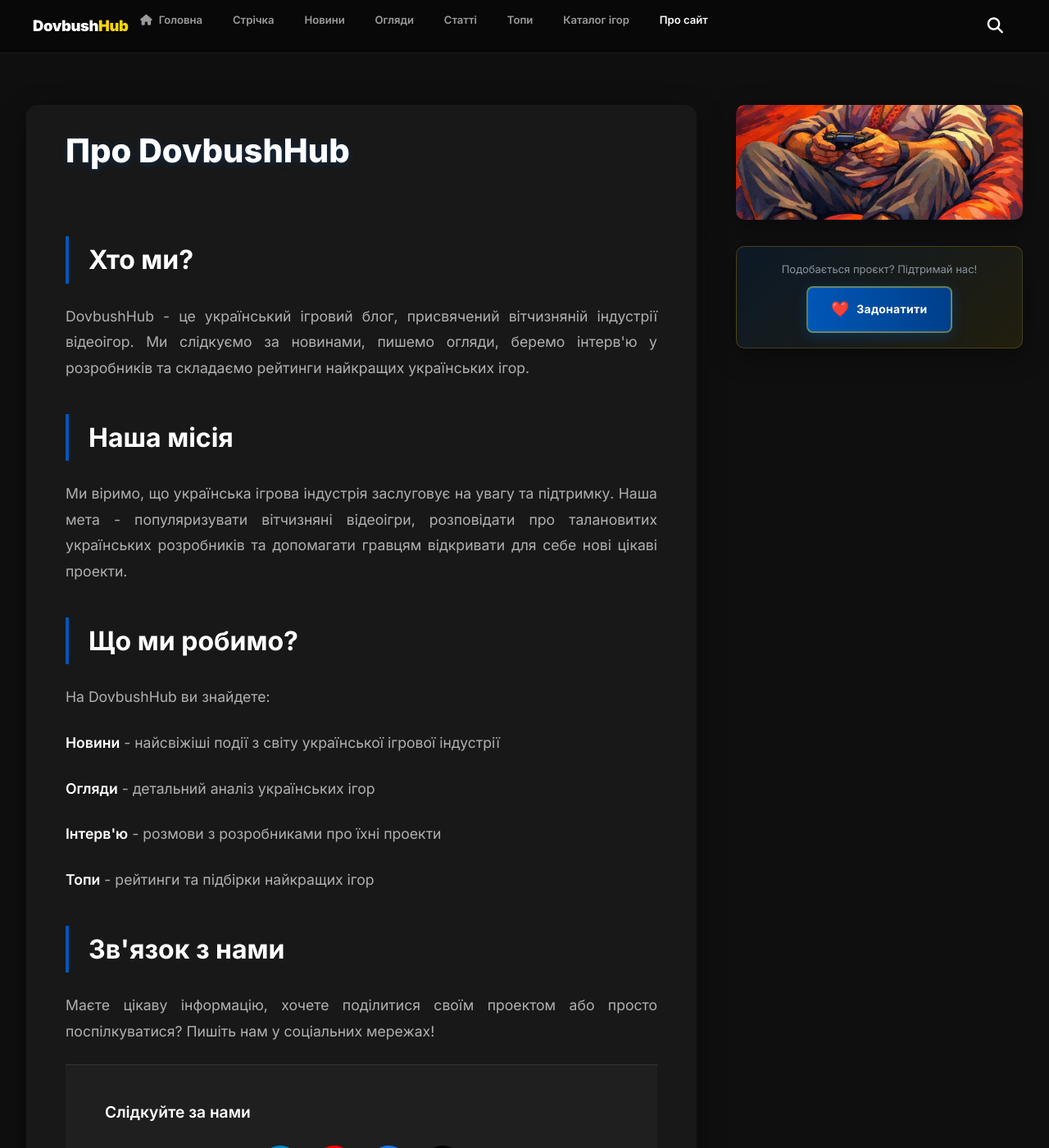
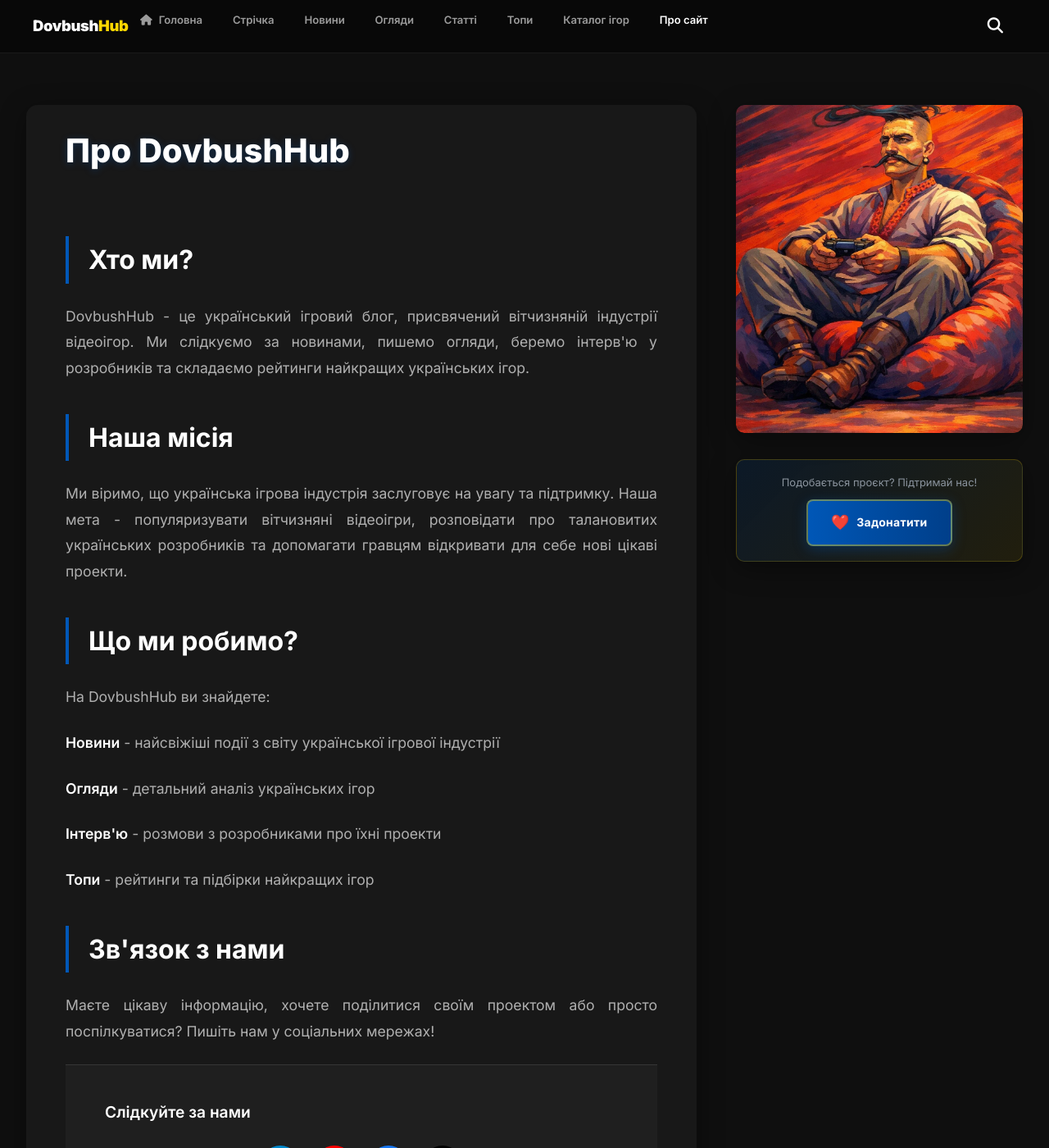
Before and after one commit to dovbush-media/dovbush-media.github.io, a Jekyll site: the page built from about.html, in a window 1280 px wide and 1400 px high. Shown: the whole window at 82% size. Built offline with Jekyll 4.4.1, drawn with Linux system fonts in a browser that asks for light colours; some web fonts are replaced.

Commit message:
Update sidebar-static.html

```diff
--- a/_includes/sidebar-static.html
+++ b/_includes/sidebar-static.html
@@ -33,7 +33,7 @@
 .sidebar-og-img {
   width: 100%;
   /* На мобільних висота буде 100px, на великих екранах — 140px */
-  height: clamp(100px, 15vh, 140px);
+  height: clamp(400px, 15vh, 540px);
   object-fit: cover;    /* Обрізає краї, не деформуючи логотип */
   object-position: center;
   display: block;
```
